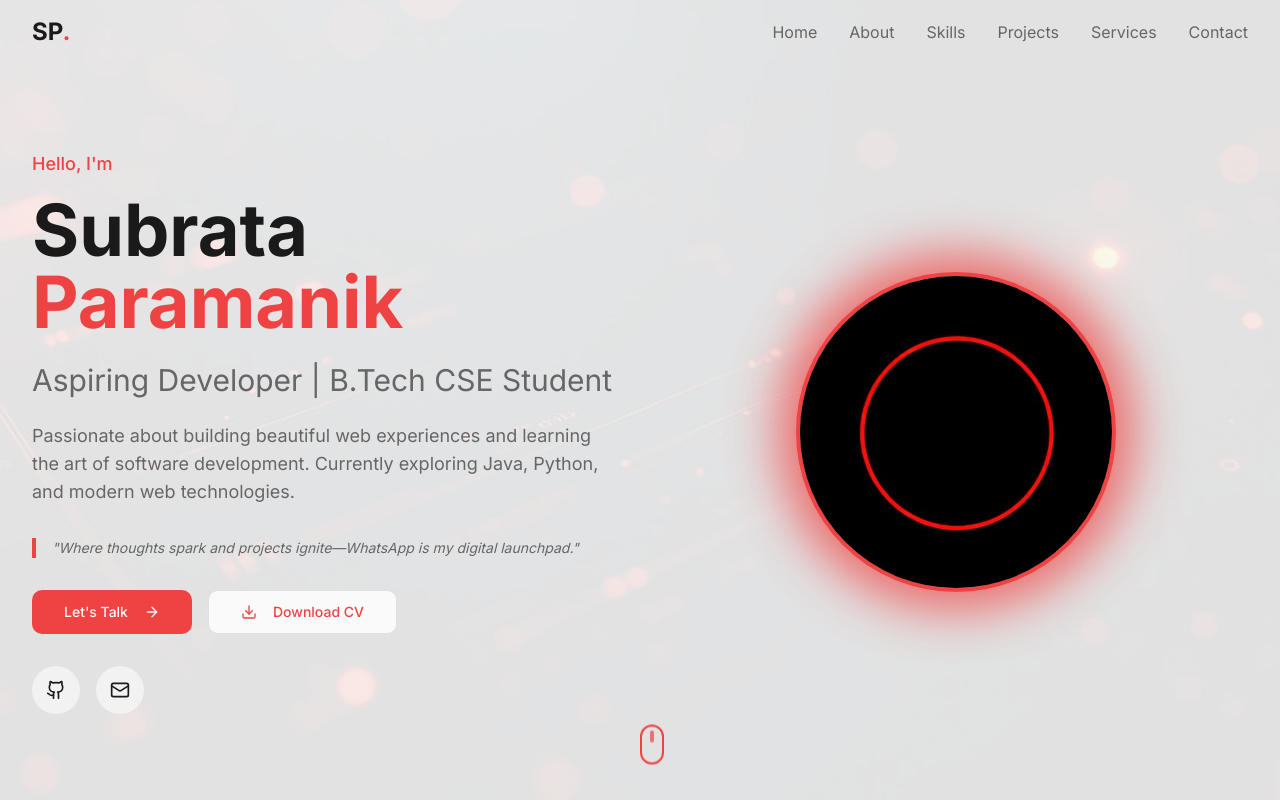
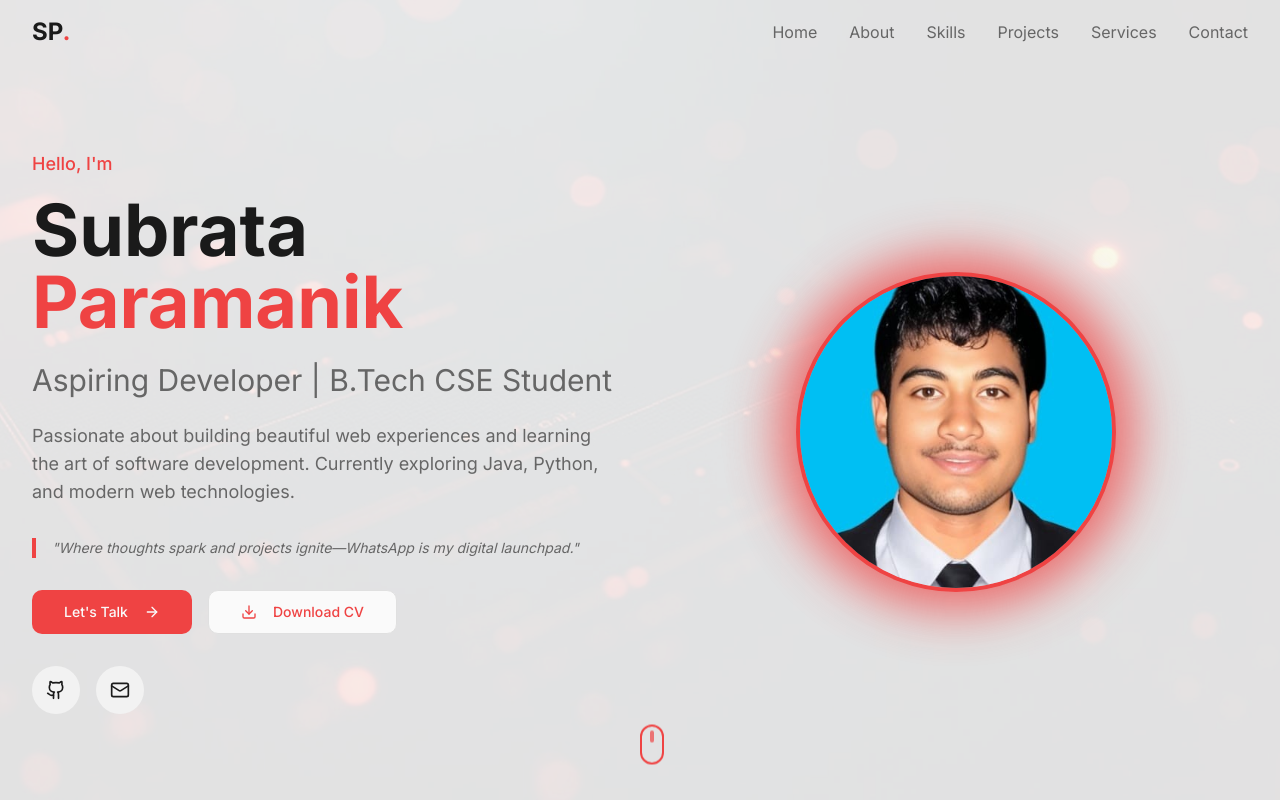
Before and after one commit to subrata-coder/portfolio-contactform, a React (Vite) app: page / in a window 1280 px wide. Shown: the top 800 px of the page. Built offline with nearby package versions, Linux system fonts and the light colour scheme; the HTML template or start-up script is replaced by a standard one.

Commit message:
Add profile picture to hero
Update hero section to include the provided profile picture URL within a circular mask.

```diff
--- a/src/components/Hero.tsx
+++ b/src/components/Hero.tsx
@@ -1,6 +1,6 @@
 import { ArrowRight, Download, Github, Mail } from "lucide-react";
 import { Button } from "@/components/ui/button";
-import profilePlaceholder from "@/assets/profile-placeholder.png";
+import profileSubrata from "@/assets/profile-subrata.jpg";
 import heroBg from "@/assets/hero-bg.png";
 
 const Hero = () => {
@@ -73,8 +73,8 @@ const Hero = () => {
             <div className="relative">
               <div className="absolute -inset-4 bg-gradient-to-r from-primary to-accent rounded-full opacity-75 blur-xl animate-glow" />
               <img
-                src={profilePlaceholder}
-                alt="Subrata Paramanik"
+                src={profileSubrata}
+                alt="Subrata Paramanik - B.Tech CSE Student"
                 className="relative w-64 h-64 md:w-80 md:h-80 rounded-full object-cover border-4 border-primary"
               />
             </div>
```
Also changed, not shown: src/assets/profile-subrata.jpg (added).
